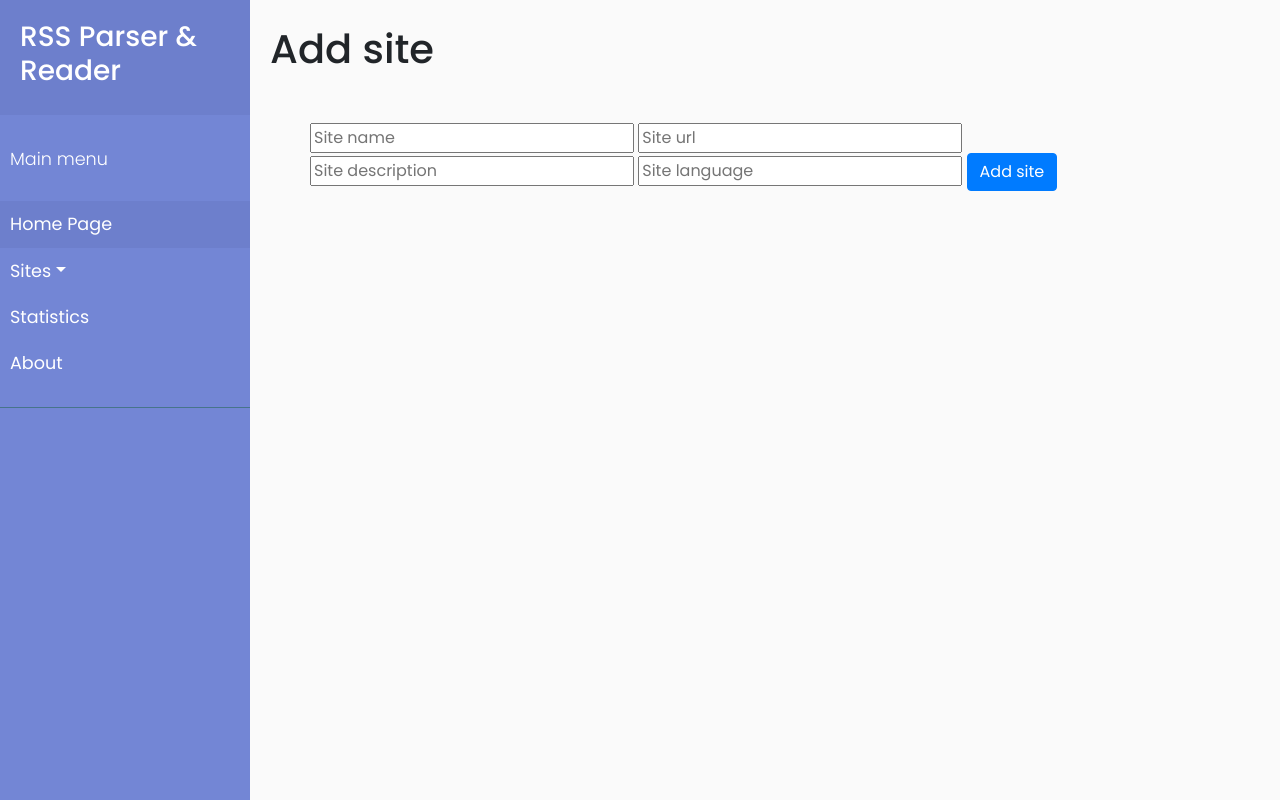
After one commit to itopencek/python-rss-reader, a Python web app: template ArticleParserApp/templates/add-site.html in a window 1280 px wide. The commit adds this page. Run offline with Jinja, Linux system fonts and the light colour scheme; the template is opened without the code that fills it, so the values that code supplies are empty; some libraries are stand-ins or nearby versions.

Commit message:
Added add-site page and updated site model

```diff
--- a/ArticleParserApp/database/models/models.py
+++ b/ArticleParserApp/database/models/models.py
@@ -7,8 +7,9 @@ class Site(db.Model):
     """
     id = db.Column(db.Integer, primary_key=True)
     name = db.Column(db.String, unique=True, nullable=False)
-    url = db.Column(db.String, unique=True, nullable=False)
+    url = db.Column(db.String, unique=False, nullable=False)
     description = db.Column(db.String, unique=False, nullable=True)
+    language = db.Column(db.String, unique=False, nullable=False)
     articles = db.relationship('Article', backref='site', lazy=True)
 
     def as_dict(self):
@@ -24,6 +25,7 @@ class Article(db.Model):
     name = db.Column(db.String, unique=True, nullable=False)
     description = db.Column(db.String, nullable=True)
     image_url = db.Column(db.String, nullable=True)
+    # date is saved as EPOCH in String
     date = db.Column(db.String, nullable=False)
     site_id = db.Column(db.Integer, db.ForeignKey('site.id'), nullable=False)
 
--- a/ArticleParserApp/services/site.py
+++ b/ArticleParserApp/services/site.py
@@ -21,7 +21,7 @@ def add_site(site):
     Adds site to database.
     :param site: dict of site
     """
-    site_to_db = Site(name=site['name'], url=site['url'], description=site['description'])
+    site_to_db = Site(name=site['name'], url=site['url'], description=site['description'], language=site['language'])
     db.session.add(site_to_db)
     db.session.commit()
 
--- /dev/null
+++ b/ArticleParserApp/static/script.js
@@ -0,0 +1,33 @@
+$(document).ready(function () {
+
+    $('#sidebarCollapse').on('click', function () {
+        $('#sidebar').toggleClass('active');
+    });
+
+});
+
+function addSite(name, url, desc, lang) {
+    console.log(lang)
+    $.ajax({
+        type: 'POST',
+        url: '/api/site',
+        dataType: 'json',
+        contentType: "application/json; charset=utf-8",
+        data: JSON.stringify({ name: name, url: url, description: desc, language: lang }),
+        success: function (data) {
+            console.log("Successfully added site")
+            location.reload()
+        }
+    });
+}
+
+function createRequest(url, type) {
+    $.ajax({
+        type: type,
+        url: url,
+        success: function (data) {
+            console.log("Successfull request")
+            location.reload()
+        }
+    });
+}
--- /dev/null
+++ b/ArticleParserApp/templates/add-site.html
@@ -0,0 +1,13 @@
+{% extends "base.html" %}
+{% block content %}
+<h1 class="main-title">Add site</h1>
+<ul class="no-decoration-ul padding-top">
+    <form>
+        <input type="text" name="site" placeholder="Site name">
+        <input type="text" name="url" placeholder="Site url">
+        <input type="text" name="description" placeholder="Site description">
+        <input type="text" name="language" placeholder="Site language">
+        <button class="btn btn-primary" onclick="addSite(site.value, url.value, description.value, language.value)" type="button">Add site</button>
+    </form>
+</ul>
+{% endblock %}
--- a/ArticleParserApp/templates/base.html
+++ b/ArticleParserApp/templates/base.html
@@ -30,7 +30,7 @@
         <ul class="list-unstyled components">
             <p>Main menu</p>
             <li class="active">
-                <a href="#">Home Page</a>
+                <a href="/">Home Page</a>
             </li>
             <li>
                 <a href="#sitesSubmenu" data-toggle="collapse" aria-expanded="false" class="dropdown-toggle">Sites</a>
@@ -39,10 +39,7 @@
                         <a href="/sites">All sites</a>
                     </li>
                     <li>
-                        <a href="#">Site 2</a>
-                    </li>
-                    <li>
-                        <a href="#">Site 3</a>
+                        <a href="/add-site">Add site</a>
                     </li>
                 </ul>
             </li>
@@ -62,13 +59,14 @@
 
     </div>
 
-    <!-- jQuery CDN - Slim version (=without AJAX) -->
-    <script src="https://code.jquery.com/jquery-3.3.1.slim.min.js" integrity="sha384-q8i/X+965DzO0rT7abK41JStQIAqVgRVzpbzo5smXKp4YfRvH+8abtTE1Pi6jizo" crossorigin="anonymous"></script>
+    <!-- jQuery CDN - minified -->
+    <script src="https://cdnjs.cloudflare.com/ajax/libs/jquery/3.6.0/jquery.min.js" crossorigin="anonymous"></script>
     <!-- Popper.JS -->
     <script src="https://cdnjs.cloudflare.com/ajax/libs/popper.js/1.14.0/umd/popper.min.js" integrity="sha384-cs/chFZiN24E4KMATLdqdvsezGxaGsi4hLGOzlXwp5UZB1LY//20VyM2taTB4QvJ" crossorigin="anonymous"></script>
     <!-- Bootstrap JS -->
     <script src="https://stackpath.bootstrapcdn.com/bootstrap/4.1.0/js/bootstrap.min.js" integrity="sha384-uefMccjFJAIv6A+rW+L4AHf99KvxDjWSu1z9VI8SKNVmz4sk7buKt/6v9KI65qnm" crossorigin="anonymous"></script>
-
+    <!-- Script file -->
+    <script src="{{ url_for('static', filename='script.js') }}" type="text/javascript"></script>
 </body>
 
 </html>
--- a/ArticleParserApp/templates/sites.html
+++ b/ArticleParserApp/templates/sites.html
@@ -7,7 +7,8 @@
         <li><h3><a href="{{site['url']}}" target="_blank">{{site['name']}}</a></h3>
             <p>{{site['description']}}</p>
             <form method="POST" action="/api/site/delete/{{site['id']}}">
-                <button type="submit"></button>
+                <button type="button" class="btn btn-secondary" onclick="createRequest('/api/site/delete/{{site.id}}', 'DELETE')">Remove site</button>
+                <button type="button" class="btn btn-primary" onclick="createRequest('/api/articles/{{site.name}}', 'PUT')">Get articles</button>
             </form>
         </li>
     {% endfor %}
```
Also changed, not shown: ArticleParserApp/controllers/api.py (+5 -12 lines), ArticleParserApp/controllers/views.py (+9 -0 lines), ArticleParserApp/parser/parser.py (+5 -2 lines), ArticleParserApp/database/database.db.
